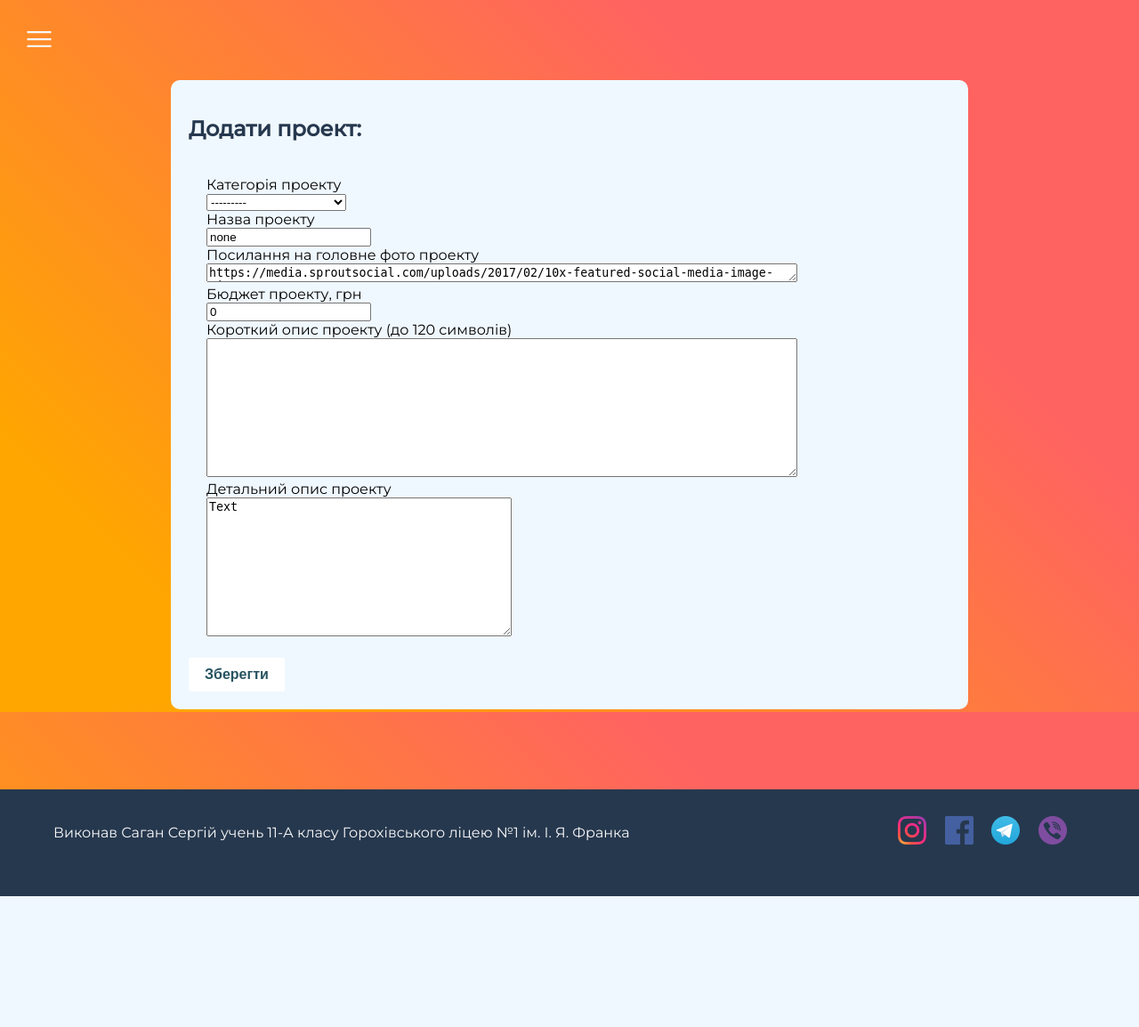
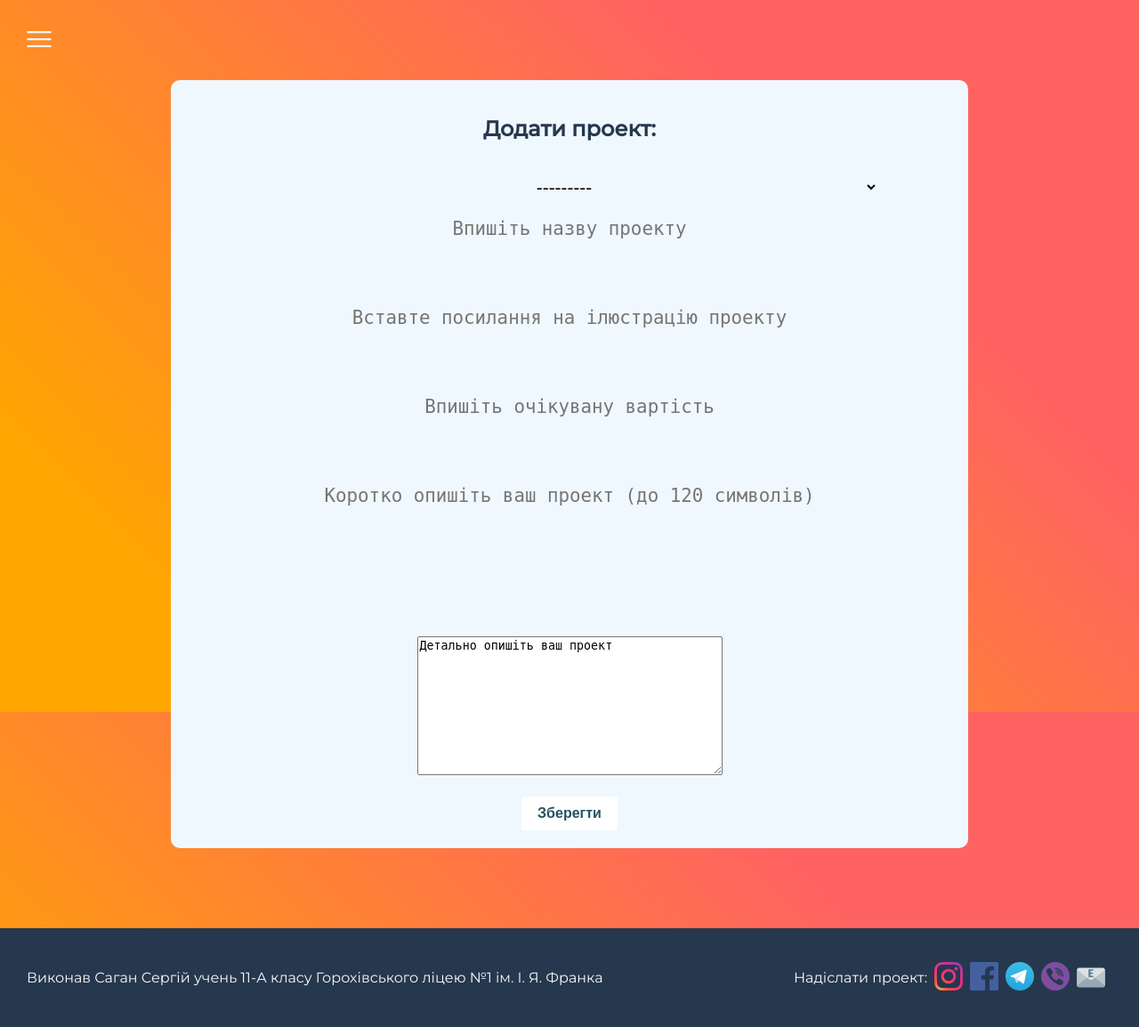
Before and after one commit to golfimbul19/konkurs-uswu, a Django app: page /new_entry/1/ in a window 1280 px wide. Shown: the whole page at 89% size. Before the commit the page ends 1007 px from the top, so only its background shows below. Run offline with Django 4.2, Linux system fonts and the light colour scheme; a user stored in the database is signed in; data comes from the database, SQL or seed files in the repository; both versions use the stored data as it was after the commit; some libraries are stand-ins or nearby versions.

Commit message:
restyled edit_entry and new_entry pages

```diff
--- a/ukraine_swu/forms.py
+++ b/ukraine_swu/forms.py
@@ -14,4 +14,10 @@ class EntryForm(forms.ModelForm):
         model = Entry
         fields = ['topic', 'header', 'image', 'budget', 'text',  'rich_text']
         labels = {'topic':'Категорія проекту','header':'Назва проекту', 'image':'Посилання на головне фото проекту', 'budget': 'Бюджет проекту, грн', 'text': 'Короткий опис проекту (до 120 символів)',  'rich_text': 'Детальний опис проекту'}
-        widgets = {'text': forms.Textarea(attrs={'cols': 80}), 'image': forms.Textarea(attrs={'cols': 80, 'rows': 1}), 'rich_text': CKEditorWidget()}
+        widgets = {'text': forms.Textarea(attrs={'cols': 120, 'rows': 6, 'placeholder':"Коротко опишіть ваш проект (до 120 символів)", 'style':'resize:none;'}),
+                   'topic':forms.Select(attrs={'cols': 50}),
+                   'header': forms.Textarea(attrs={'cols': 120, 'rows': 3, 'placeholder':"Впишіть назву проекту", 'style':'resize:none;'}),
+                   'budget': forms.Textarea(attrs={'cols': 60, 'rows': 3, 'placeholder':"Впишіть очікувану вартість", 'style':'resize:none;'}),
+                   'image': forms.Textarea(attrs={'cols': 120, 'rows': 3, 'placeholder':"Вставте посилання на ілюстрацію проекту", 'style':'resize:none;'}),
+                   'rich_text': CKEditorWidget()
+                   }
--- a/ukraine_swu/models.py
+++ b/ukraine_swu/models.py
@@ -16,12 +16,12 @@ class Topic(models.Model):
 class Entry(models.Model):
     """Проекти"""
     topic = models.ForeignKey(Topic, on_delete=models.CASCADE)
-    header = models.CharField(max_length=100, default='none')
+    header = models.CharField(max_length=100)
     text = models.TextField()
-    budget = models.IntegerField(default=0)
+    budget = models.IntegerField()
 
-    rich_text = RichTextField(default="Text")
-    image = models.TextField(default='https://media.sproutsocial.com/uploads/2017/02/10x-featured-social-media-image-size.png')
+    rich_text = RichTextField(default="Детально опишіть ваш проект")
+    image = models.TextField()
     date_added = models.DateTimeField(auto_now_add=True)
 
     class Meta:
--- a/ukraine_swu/static/ukraine_swu/styles.css
+++ b/ukraine_swu/static/ukraine_swu/styles.css
@@ -471,23 +471,38 @@ padding: 5px;
   border-radius: 10px;
   background-color: aliceblue;
   overflow: hidden;
+  align-items: center;
+  text-align: center;
 }
-
 
 #form_elements{
   display: flex;
   flex-direction: column;
   padding: 20px;
+
+}
+#id_topic, #id_header, #id_image, #id_budget, #id_text, .rich_text{
+  border: hidden;
+  border-radius: 7px;
+  background-color: transparent;
+  margin-bottom: 20px;
+  width: 85%;
+  text-align: center;
+  font-size: 1.3rem;
 }
 
+@media (width <= 740px) {
+  #id_topic, #id_header, #id_image, #id_budget, #id_text, #rich_text{
+    font-size: 1rem;
+  }
+}
 /*Футер*/
 
 footer{
   background-color: #26384E;
   width: 100%;
-  height: 120px;
   color:#f9f9f9;
-  padding: 30px 60px 30px 60px;
+  padding: 30px;
 }
 .social-icon{
   height: 2em;
@@ -498,9 +513,10 @@ footer{
   align-items: center;
 }
 #socials{
-  width: 20%;
+  width: 30%;
   display: flex;
   justify-content: space-evenly;
+  align-items: center;
 }
 
 #socials a:hover{
@@ -516,12 +532,16 @@ footer{
   }
   #copy{
     margin-bottom: 10px;
-    font-size:4vw
+    font-size:4vw;
+    text-align: center;
   }
   #socials{
     display: flex;
     justify-content: space-evenly;
     width: 100%;
+  }
+  #socials a{
+    margin-left: 5px;
   }
 }
 
--- a/ukraine_swu/templates/ukraine_swu/base.html
+++ b/ukraine_swu/templates/ukraine_swu/base.html
@@ -39,10 +39,12 @@
     <div class="f1">
       <div id="copy">Виконав Саган Сергій учень 11-А класу Горохівського ліцею №1 ім. І. Я. Франка</div>
       <div id="socials">
-          <a href="https://instagram.com"><img class='social-icon' src="{% static 'ukraine_swu/instagram.png' %}"></a>
-          <a href="https://facebook.com"><img class='social-icon' src="{% static 'ukraine_swu/facebook.png' %}"></a>
-          <a href="https://telegram.org"><img class='social-icon' src="{% static 'ukraine_swu/telegram.png' %}"></a>
-          <a href="https://viber.com"><img class='social-icon' src="{% static 'ukraine_swu/viber.png' %}"></a>
+        <p>Надіслати проект: </p>
+        <a href="https://instagram.com"><img class='social-icon' src="{% static 'ukraine_swu/instagram.png' %}"></a>
+        <a href="https://facebook.com"><img class='social-icon' src="{% static 'ukraine_swu/facebook.png' %}"></a>
+        <a href="https://telegram.org"><img class='social-icon' src="{% static 'ukraine_swu/telegram.png' %}"></a>
+        <a href="https://viber.com"><img class='social-icon' src="{% static 'ukraine_swu/viber.png' %}"></a>
+        <a href="mailto:gorschool@gmail.com"><img class='social-icon' src="{% static 'ukraine_swu/email.png' %}"></a>
       </div>
     </div>
   </footer>
--- a/ukraine_swu/templates/ukraine_swu/new_entry.html
+++ b/ukraine_swu/templates/ukraine_swu/new_entry.html
@@ -8,12 +8,12 @@
     <form action="{% url 'ukraine_swu:new_entry' topic.id %}" method='post'>
       {% csrf_token %}
       <div id="form_elements">
-        <div class="form-field">{{ form.topic.label}}</div><div class="form-field">{{ form.topic }}</div>
-        <div class="form-field">{{ form.header.label}}</div><div class="form-field">{{ form.header }}</div>
-        <div class="form-field">{{ form.image.label}}</div><div class="form-field">{{ form.image }}</div>
-        <div class="form-field">{{ form.budget.label}}</div><div class="form-field">{{ form.budget }}</div>
-        <div class="form-field">{{ form.text.label}}</div><div class="form-field">{{ form.text }}</div>
-        <div class="form-field">{{ form.rich_text.label}}</div><div class="form-field">{{ form.rich_text }}</div>
+        <div class="form-field">{{ form.topic }}</div>
+        <div class="form-field">{{ form.header }}</div>
+        <div class="form-field">{{ form.image }}</div>
+        <div class="form-field">{{ form.budget }}</div>
+       <div class="form-field">{{ form.text }}</div>
+        <div class="form-field">{{ form.rich_text }}</div>
           {{ form.media }}
       </div>
       <button id="save-btn" name="submit">Зберегти</button>
```
Also changed, not shown: ukraine_swu/templates/ukraine_swu/edit_entry.html (+6 -6 lines), db.sqlite3, ukraine_swu/static/ukraine_swu/email.png (added).
